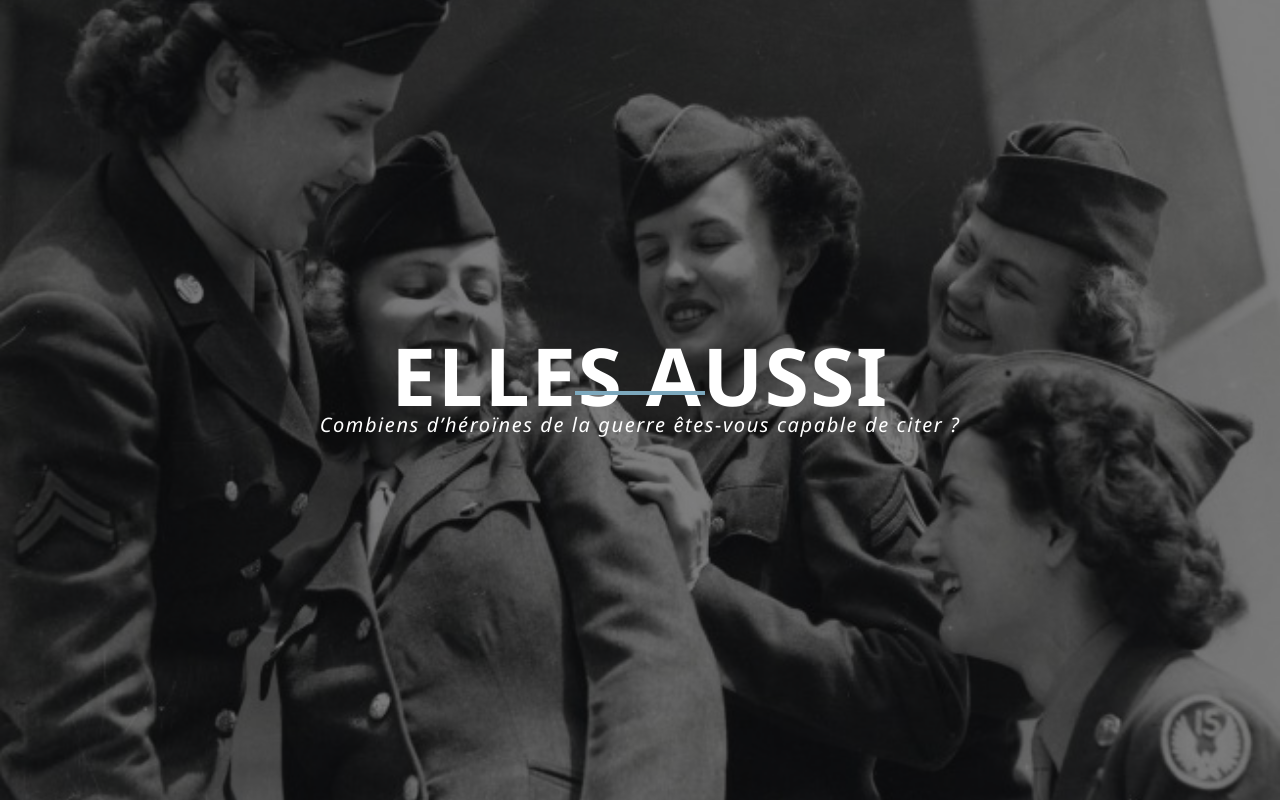
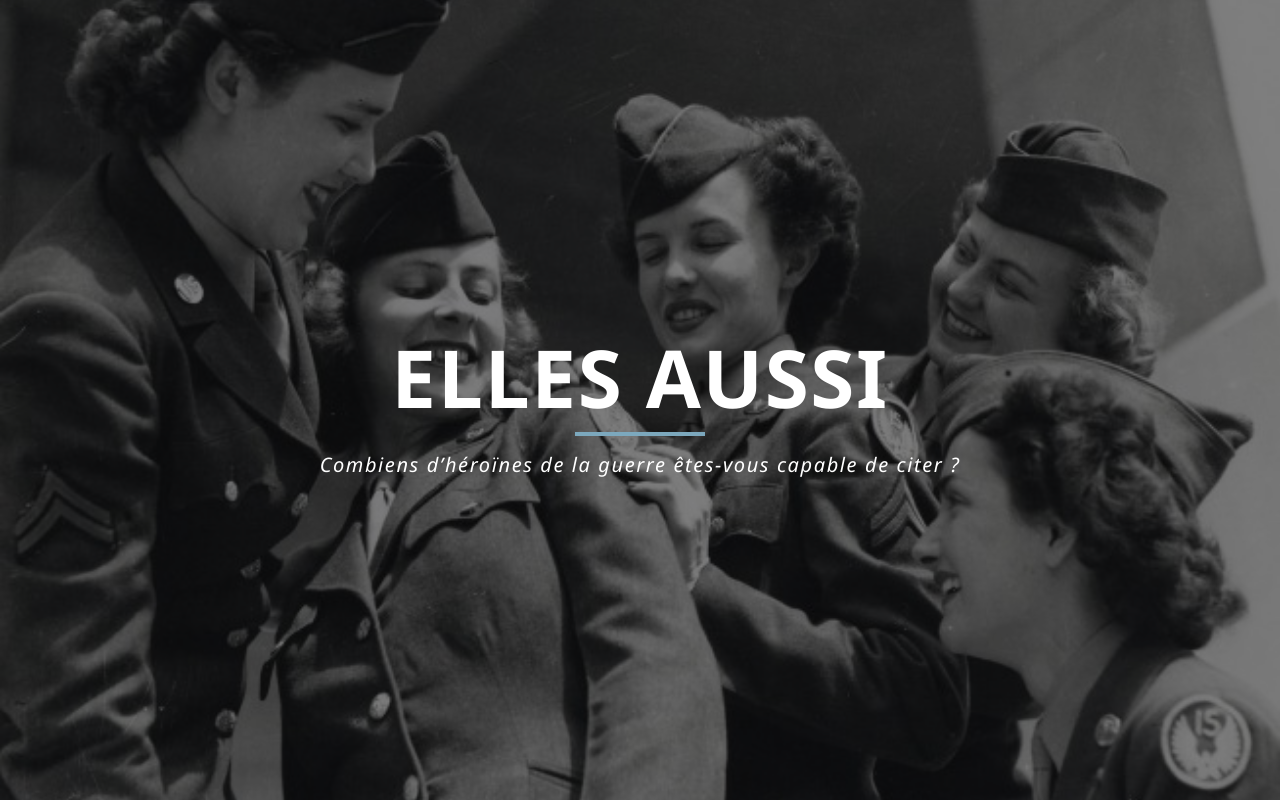
Before and after one commit to WilemDjennane/Final-Project, a Nuxt app: page / in a window 1280 px wide. Built offline with nearby package versions, Linux system fonts and the light colour scheme.

Commit message:
Fix base style

```diff
--- a/assets/scss/layout/_base.scss
+++ b/assets/scss/layout/_base.scss
@@ -3,14 +3,12 @@ body {
   font-family: 'Segoe UI', sans-serif;
   overflow: hidden;
   letter-spacing: 0.1em;
-  line-height: 30px;
 }
 
 img{
   object-fit: cover;
   display: block;
 }
-
 
 .button{
   text-transform: uppercase;
```
